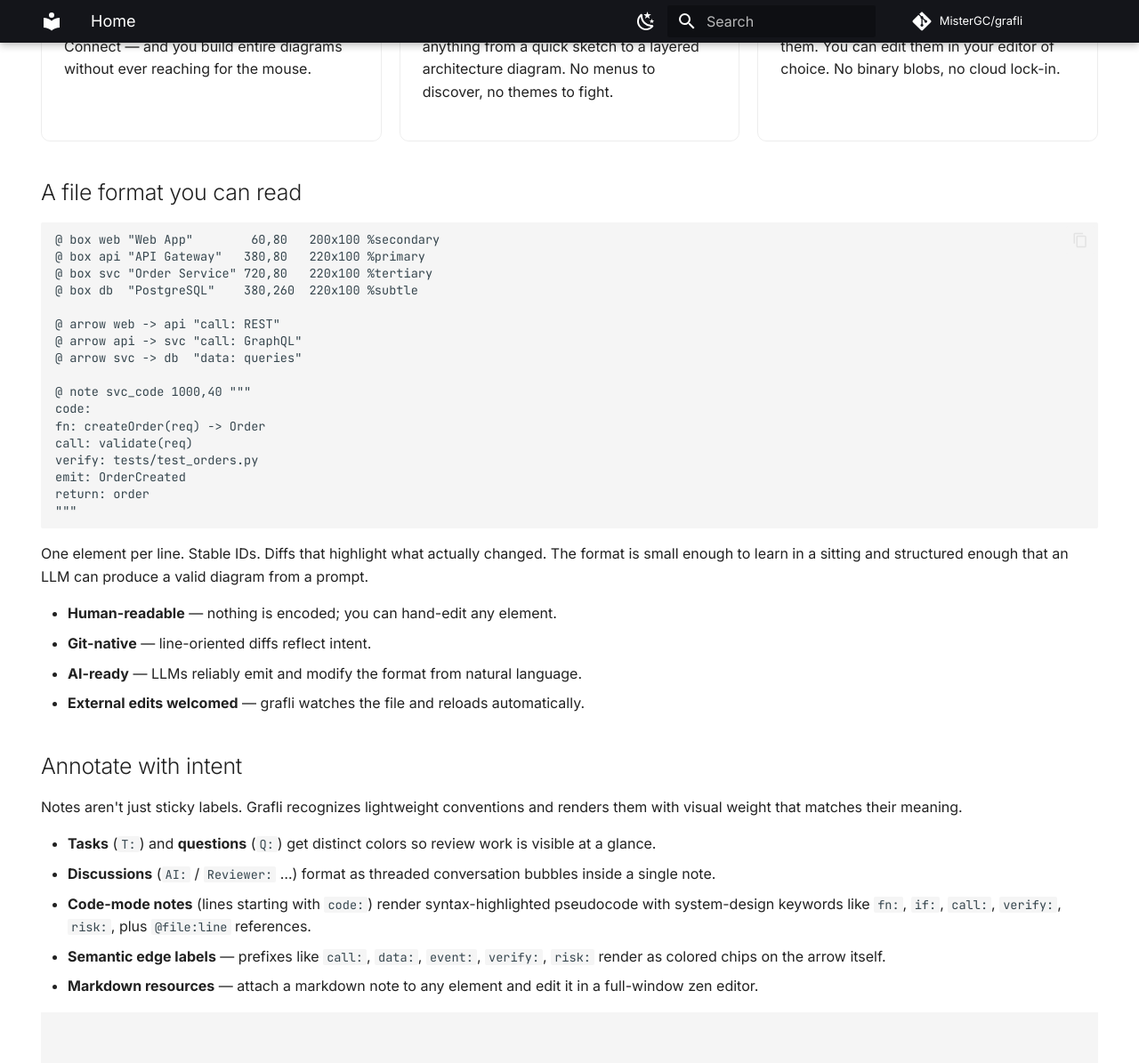
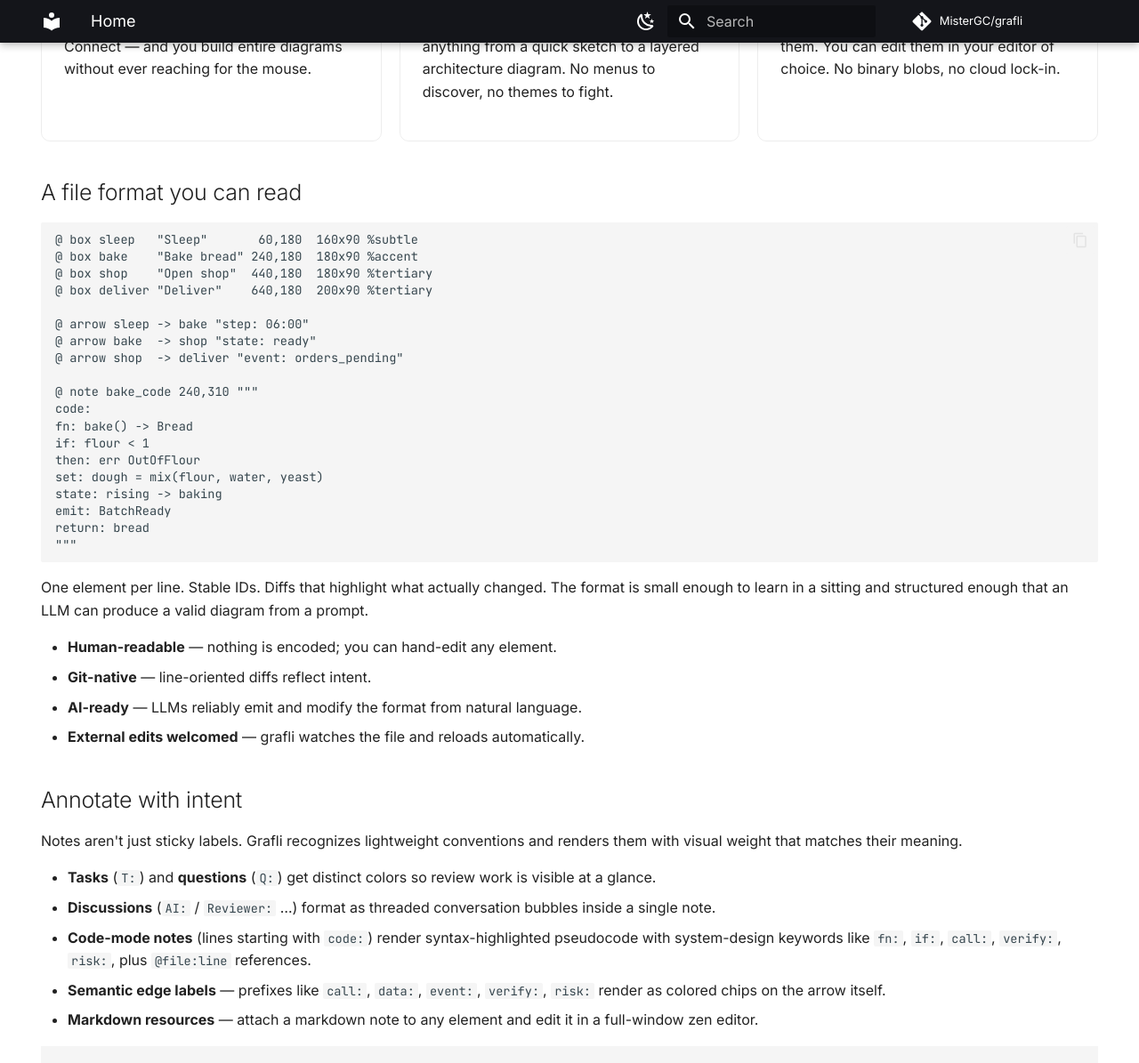
Before and after one commit to MisterGC/grafli, an MkDocs documentation site: the page built from docs/index.md, in a window 1280 px wide and 1400 px high, scrolled down 1462 px. Shown: the top 1195 px of the window at 89% size. Built offline with MkDocs 1.6.1 and Material for MkDocs 9.7.7, drawn with Linux system fonts in a browser that asks for light colours; comment, search, counter and statistics services are not loaded; some of the changed text lies outside the part shown.

Commit message:
Showcase: retheme to NPC behaviors in a fantasy town

````diff
--- a/docs/index.md
+++ b/docs/index.md
@@ -23,7 +23,7 @@ A keyboard-driven, plain-text diagram tool for people who think faster than they
 </div>
 
 <div class="grafli-screenshot" markdown>
-PLACEHOLDER &mdash; `hero.png`: Region 1 of `examples/showcase.grafli` (clean architecture with `call:` / `data:` edge chips and a `code:` note attached to the order service).
+PLACEHOLDER &mdash; `hero.png`: Region 1 of `examples/showcase.grafli` (a baker's daily routine — Sleep → Bake → Shop → Lunch → Deliver → Dinner — with `step:` / `state:` / `event:` edge chips and a `code:` note attached to the *Bake bread* state).
 </div>
 
 ## Why grafli
@@ -50,22 +50,24 @@ A small, deliberate set of primitives — boxes, arrows, notes — composes into
 ## A file format you can read
 
 ```text
-@ box web "Web App"        60,80   200x100 %secondary
-@ box api "API Gateway"   380,80   220x100 %primary
-@ box svc "Order Service" 720,80   220x100 %tertiary
-@ box db  "PostgreSQL"    380,260  220x100 %subtle
+@ box sleep   "Sleep"       60,180  160x90 %subtle
+@ box bake    "Bake bread" 240,180  180x90 %accent
+@ box shop    "Open shop"  440,180  180x90 %tertiary
+@ box deliver "Deliver"    640,180  200x90 %tertiary
 
-@ arrow web -> api "call: REST"
-@ arrow api -> svc "call: GraphQL"
-@ arrow svc -> db  "data: queries"
+@ arrow sleep -> bake "step: 06:00"
+@ arrow bake  -> shop "state: ready"
+@ arrow shop  -> deliver "event: orders_pending"
 
-@ note svc_code 1000,40 """
+@ note bake_code 240,310 """
 code:
-fn: createOrder(req) -> Order
-call: validate(req)
-verify: tests/test_orders.py
-emit: OrderCreated
-return: order
+fn: bake() -> Bread
+if: flour < 1
+then: err OutOfFlour
+set: dough = mix(flour, water, yeast)
+state: rising -> baking
+emit: BatchReady
+return: bread
 """
 ```
 
@@ -98,7 +100,7 @@ Real diagrams sprawl. Two view modes turn a busy diagram into a focused one.
 - **Complexity heatmap** — <kbd>A</kbd> colors every node by how many connections, parents, and children it has. Hot nodes glow; cold nodes fade. Find the parts of a diagram that need refactoring without reading every label.
 
 <div class="grafli-screenshot" markdown>
-PLACEHOLDER &mdash; `heatmap.png`: Region 3 of `examples/showcase.grafli` with <kbd>A</kbd> active. The `API` hub glows as the hottest node.
+PLACEHOLDER &mdash; `heatmap.png`: Region 3 of `examples/showcase.grafli` (town-wide NPC ecosystem — bakers, smiths, guards, priests, their workplaces, and events like *Festival* and *Bandit raid*) with <kbd>A</kbd> active. The most-connected NPCs and events glow as hot nodes.
 </div>
 
 ## Navigate diagrams that grew
@@ -111,7 +113,7 @@ PLACEHOLDER &mdash; `heatmap.png`: Region 3 of `examples/showcase.grafli` with <
 - **Sub-graflis** — link any node to a deeper diagram in its own file. Click through, edit, return.
 
 <div class="grafli-screenshot" markdown>
-PLACEHOLDER &mdash; `jump-labels.png`: Region 3 of `examples/showcase.grafli` with <kbd>Ctrl</kbd>+<kbd>J</kbd> active. Every visible element carries a one- or two-character jump label.
+PLACEHOLDER &mdash; `jump-labels.png`: Region 3 of `examples/showcase.grafli` (the same town ecosystem) with <kbd>Ctrl</kbd>+<kbd>J</kbd> active. Every visible NPC, location, and event carries a one- or two-character jump label.
 </div>
 
 ## Where grafli fits
````
Also changed, not shown: other parts of docs/index.md (+1 -1 lines), docs/assets/screenshots/PLACEHOLDERS.md (+4 -4 lines), 1 other file.
